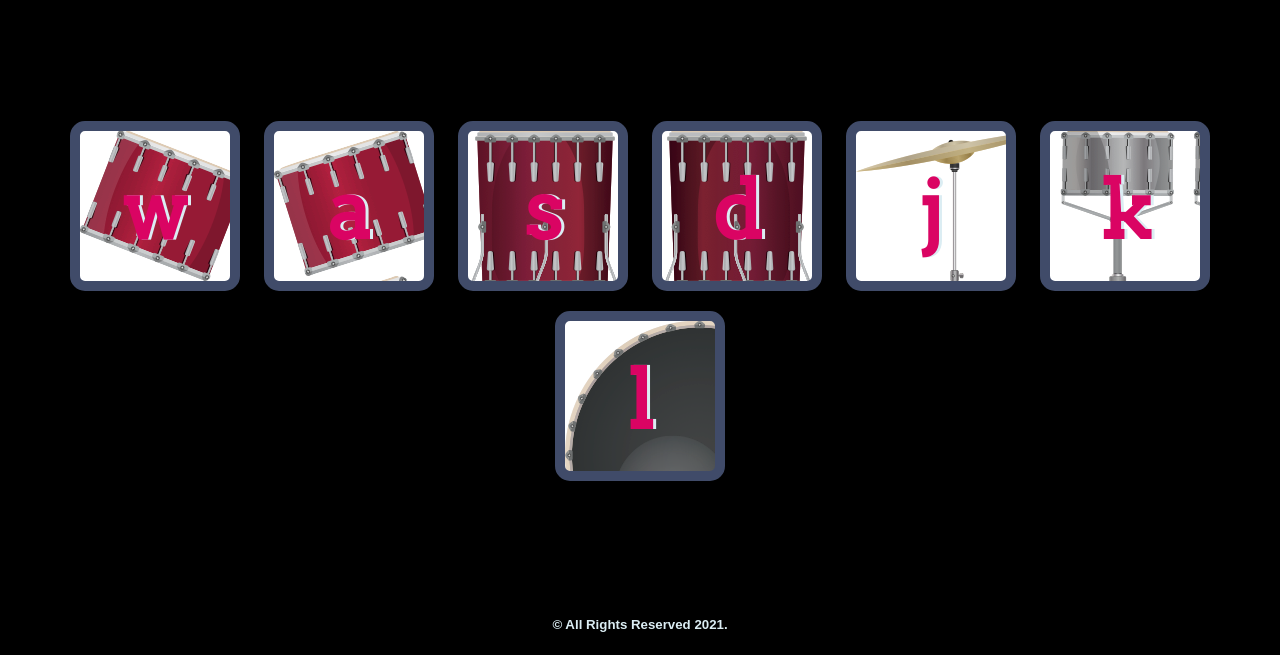
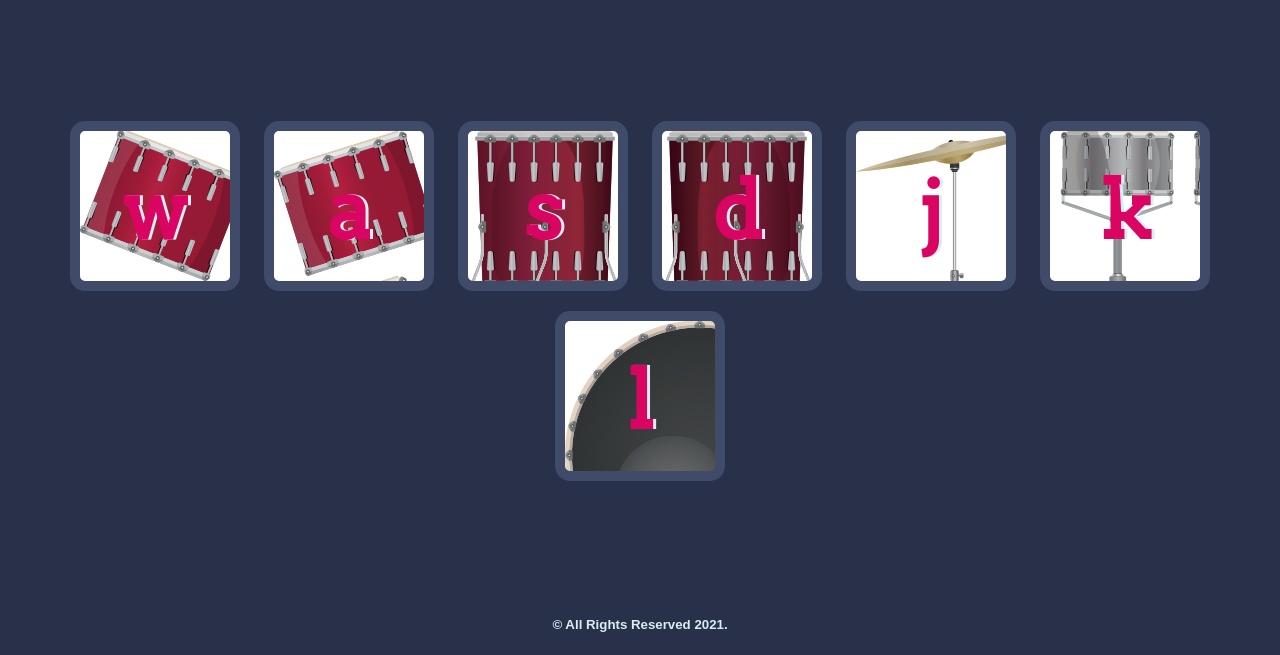
Before and after one commit to ssoohaib/drumkit, a plain HTML site: page index.html in a window 1280 px wide. Shown: the part 168-823 px from the top of the page. Drawn offline with Linux system fonts and the light colour scheme.

Commit message:
Update styles.css

```diff
--- a/styles.css
+++ b/styles.css
@@ -1,6 +1,6 @@
 body {
   text-align: center;
-  background-color: black;
+  background-color: #283149;
 }
 
 h1 {
```
